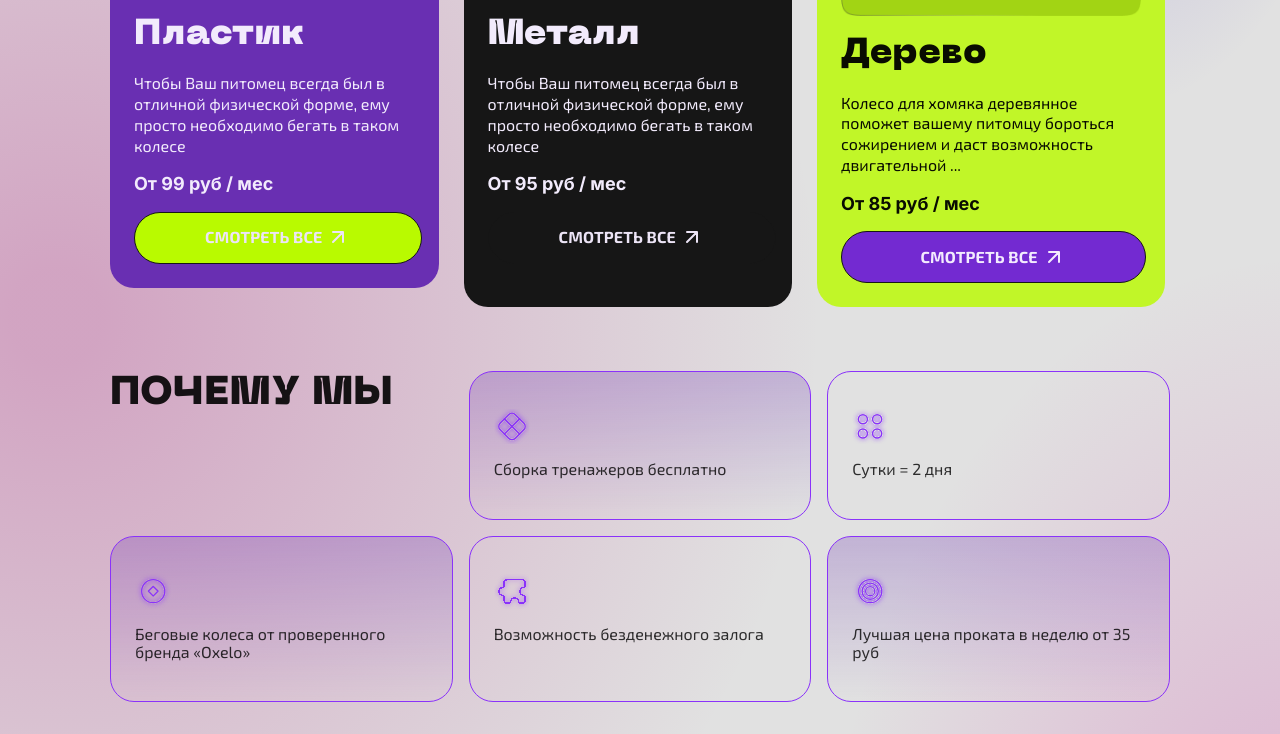
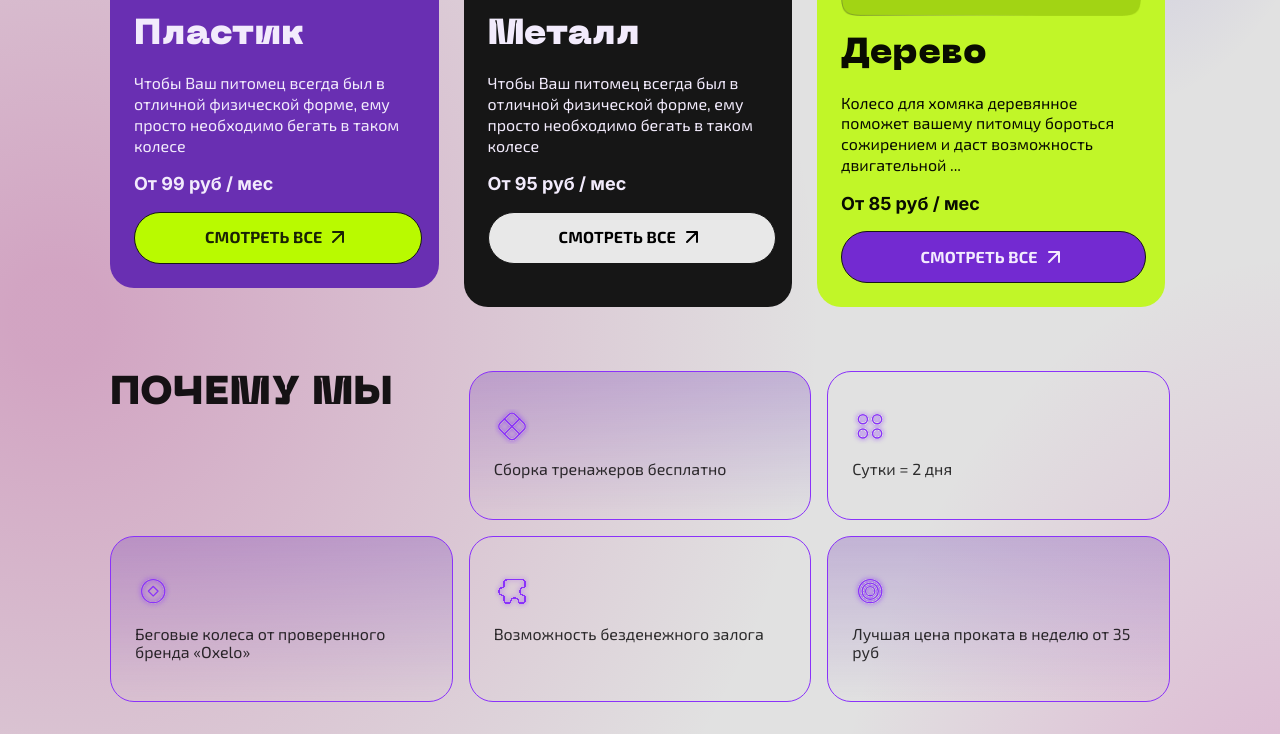
Before and after one commit to Igorsml/hamster, a website: page index.html in a window 1280 px wide. Shown: the part 1353-2087 px from the top of the page. Drawn offline with nearby package versions, Linux system fonts and the light colour scheme.

Commit message:
fix: buttons style

```diff
--- a/css/style.css
+++ b/css/style.css
@@ -37,6 +37,7 @@
 	--contact-button-text: #ECE4F6;
 	--contact-form__input-text: #161616;
 	--metal-button: #E8E8E8;
+	--metal-button-text: #000000;
 	--contact-title: #572596;
 	--wheel-compare__body: #161616;
 	--wheel-compare__body-color: rgba(255, 255, 255, 0.90);
@@ -48,7 +49,7 @@
 }
 
 body {
-	font-family: 'Exo 2', 'Arial', sans-serif;
+  font-family: 'Exo 2', 'Arial', sans-serif;
 	background: var(--body-color);
 }
 
@@ -60,6 +61,8 @@ body.dark-theme {
 	--contact-button: #B9FA00;
 	--contact-button-text: #1A2204;
 	--contact-title: #B985FB;
+  --metal-button: #191A1C;
+  --metal-button-text: #FFFFFF;
 	--wheel-compare__body: #AEB1BA;
 	--wheel-compare__body-color: rgba(0, 0, 0, 0.90);
 	--wheel-compare__body-color-metal: #AEB1BA;
@@ -616,6 +619,7 @@ textarea {
 
 .plastic__button {
   background: var(--contact-button__plastic);
+  color: #1A2204;
 }
 
 .wheel-compare__body {
@@ -683,6 +687,15 @@ textarea {
 .wood-button {
 	background: #732AD1;
 	color: #F3EBFE;
+}
+
+.metal-button {
+  background-color: var(--metal-button);
+  color: var(--metal-button-text);
+}
+
+.metal-button svg {
+  fill: var(--metal-button-text);
 }
 
 .metal-button:active {
```
